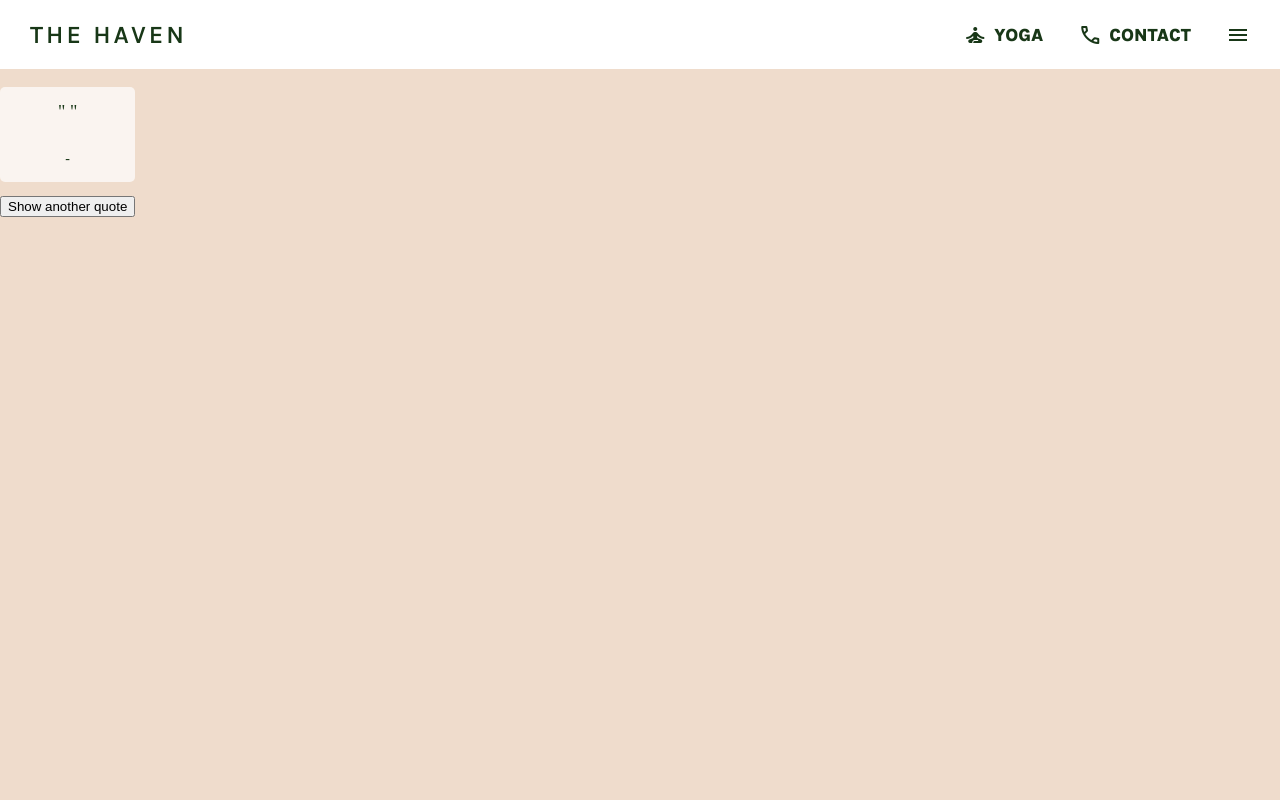
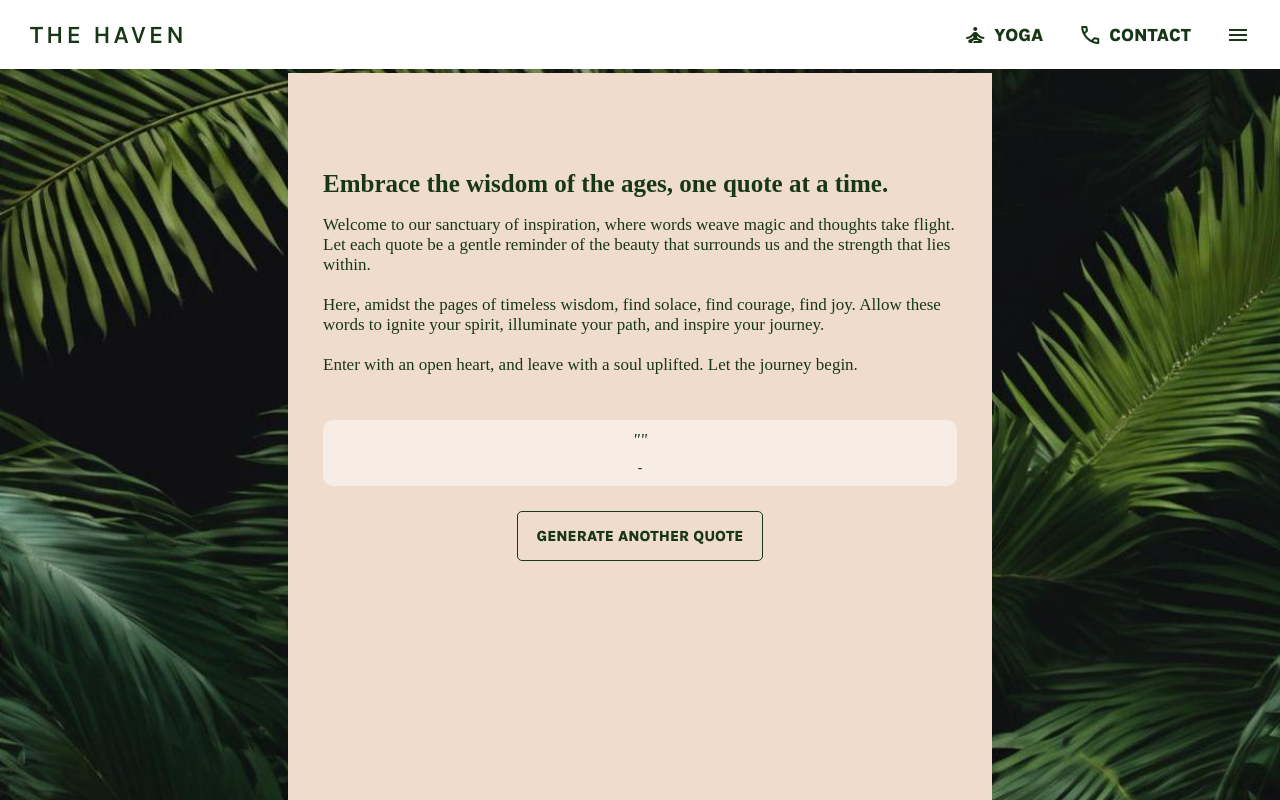
Before and after one commit to ElsaBonde/The-Haven, a React (Vite) app: page /inspirational-quotes in a window 1280 px wide. Built offline with nearby package versions, Linux system fonts and the light colour scheme; no server answers; a web font is replaced by a local one.

Commit message:
some style for quotespage done

```diff
--- a/src/pages/QuotesPage.tsx
+++ b/src/pages/QuotesPage.tsx
@@ -1,19 +1,86 @@
 import { useEffect, useState } from "react";
 import styled from "styled-components";
+import PalmLeaves from "../assets/palmleaves.jpg";
+
+const BackgroundDiv = styled.div`
+  background-image: url(${PalmLeaves});
+  background-size: cover;
+  width: 100%;
+  display: flex;
+  justify-content: center;
+  align-items: center;
+`;
+
+const ParentContainer = styled.div`
+  background: #efdccc;
+  display: flex;
+  flex-direction: column;
+  align-items: center;
+  gap: 25px;
+  padding-top: 80px;
+  height: 89%;
+  width: 55%;
+`;
+
+const TextDiv = styled.div`
+padding: 0px 35px;
+`;
+
+const Title = styled.h1`
+  font-size: 25px;
+`;
+
+const Text = styled.p`
+  font-size: 17px;
+  margin: 0px;
+`;
 
 const QuotesDiv = styled.div`
-background-color: rgba(255, 255, 255, 0.7);
-border-radius: 5px;
-text-align: center;
+  background-color: rgba(255, 255, 255, 0.5);
+  border-radius: 10px;
+  text-align: center;
+  width: 90%;
+  margin-top: 20px;
+
+  &:hover {
+    background-color: white;
+    transition: background-color 1.5s ease;
+  }
 `;
 
 const Quote = styled.p`
-padding: 15px 15px 0px 15px;
-font-size: 18px;`;
+  font-style: italic;
+  margin: 0px;
+  padding: 10px 10px 0px 10px;
+  font-size: 17px;
+`;
 
 const Author = styled.p`
-padding: 10px 15px 15px 15px;
-font-size: 14px;`;
+  margin: 0px;
+  padding: 10px 10px 10px 10px;
+  font-size: 14px;
+`;
+
+const Button = styled.button`
+  font-family: "Karla", sans-serif;
+  text-transform: uppercase;
+  font-size: 15px;
+  font-weight: 900;
+  color: #183717;
+  margin: 0px;
+  background: inherit;
+  border-radius: 5px;
+  padding: 15px;
+  border: 1px solid #183717;
+  width: 35%;
+  cursor: pointer;
+
+  &:hover {
+    background-color: #6a8e68;
+    color: white;
+    transition: color 1.5s ease;
+  }
+`;
 
 export default function QuotesPage() {
   const [quote, setQuote] = useState("");
@@ -45,12 +112,28 @@ export default function QuotesPage() {
   };
 
   return (
-    <div>
-      <QuotesDiv>
-      <Quote>" {quote} "</Quote>
-      <Author>- {author}</Author>
-      </QuotesDiv>
-      <button onClick={handleNewQuote}>Show another quote</button>
-    </div>
+    <BackgroundDiv>
+      <ParentContainer>
+        <TextDiv>
+          <Title>Embrace the wisdom of the ages, one quote at a time.</Title>
+          <Text>
+            Welcome to our sanctuary of inspiration, where words weave magic and
+            thoughts take flight. Let each quote be a gentle reminder of the
+            beauty that surrounds us and the strength that lies within.<br></br>
+            <br></br> Here, amidst the pages of timeless wisdom, find solace,
+            find courage, find joy. Allow these words to ignite your spirit,
+            illuminate your path, and inspire your journey.<br></br>
+            <br></br> Enter with an open heart, and leave with a soul uplifted.
+            Let the journey begin.
+          </Text>
+        </TextDiv>
+
+        <QuotesDiv>
+          <Quote>"{quote}"</Quote>
+          <Author>- {author}</Author>
+        </QuotesDiv>
+        <Button onClick={handleNewQuote}>Generate another quote</Button>
+      </ParentContainer>
+    </BackgroundDiv>
   );
 }
```
Also changed, not shown: src/assets/palmleaves.jpg (added).
